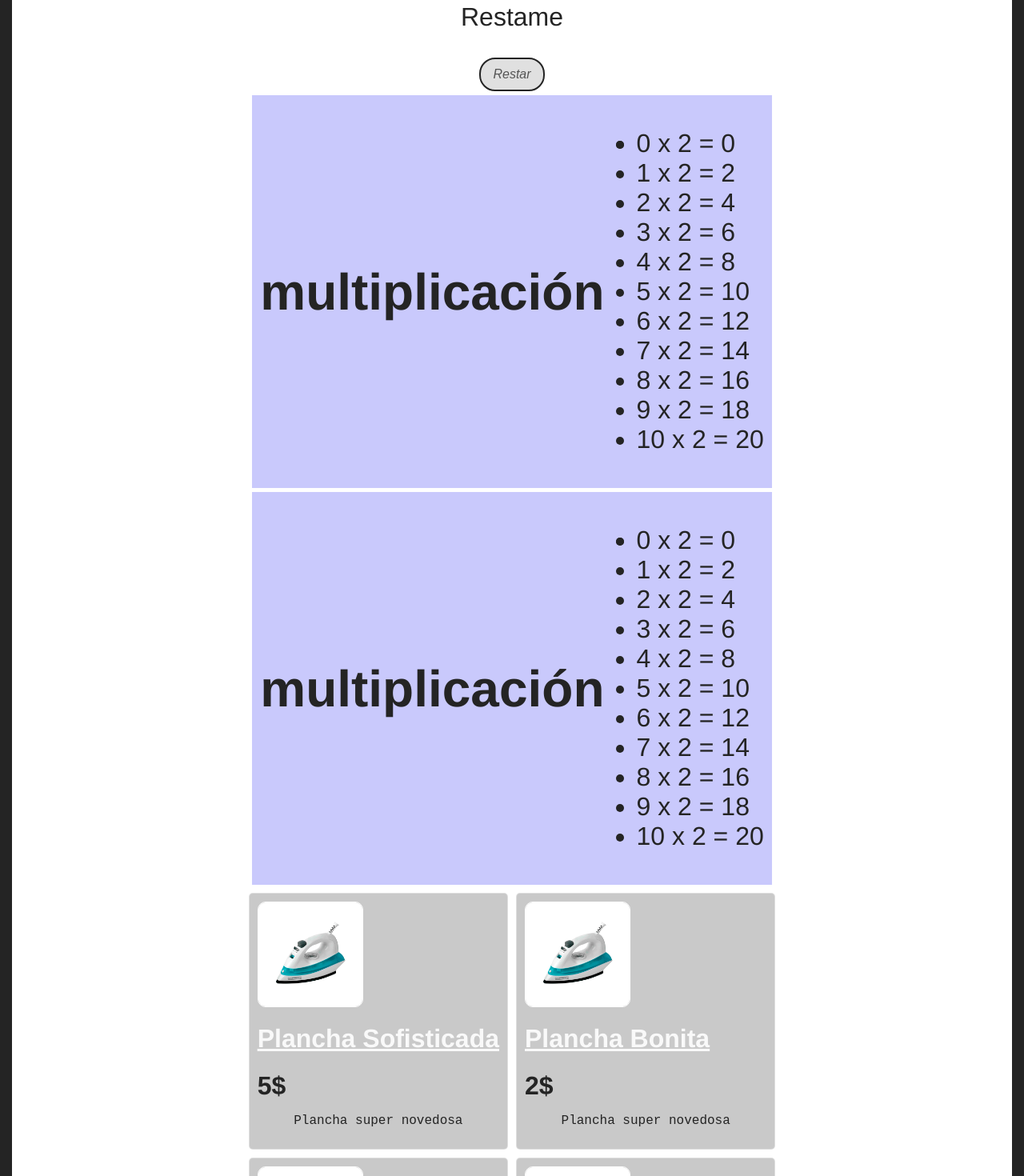
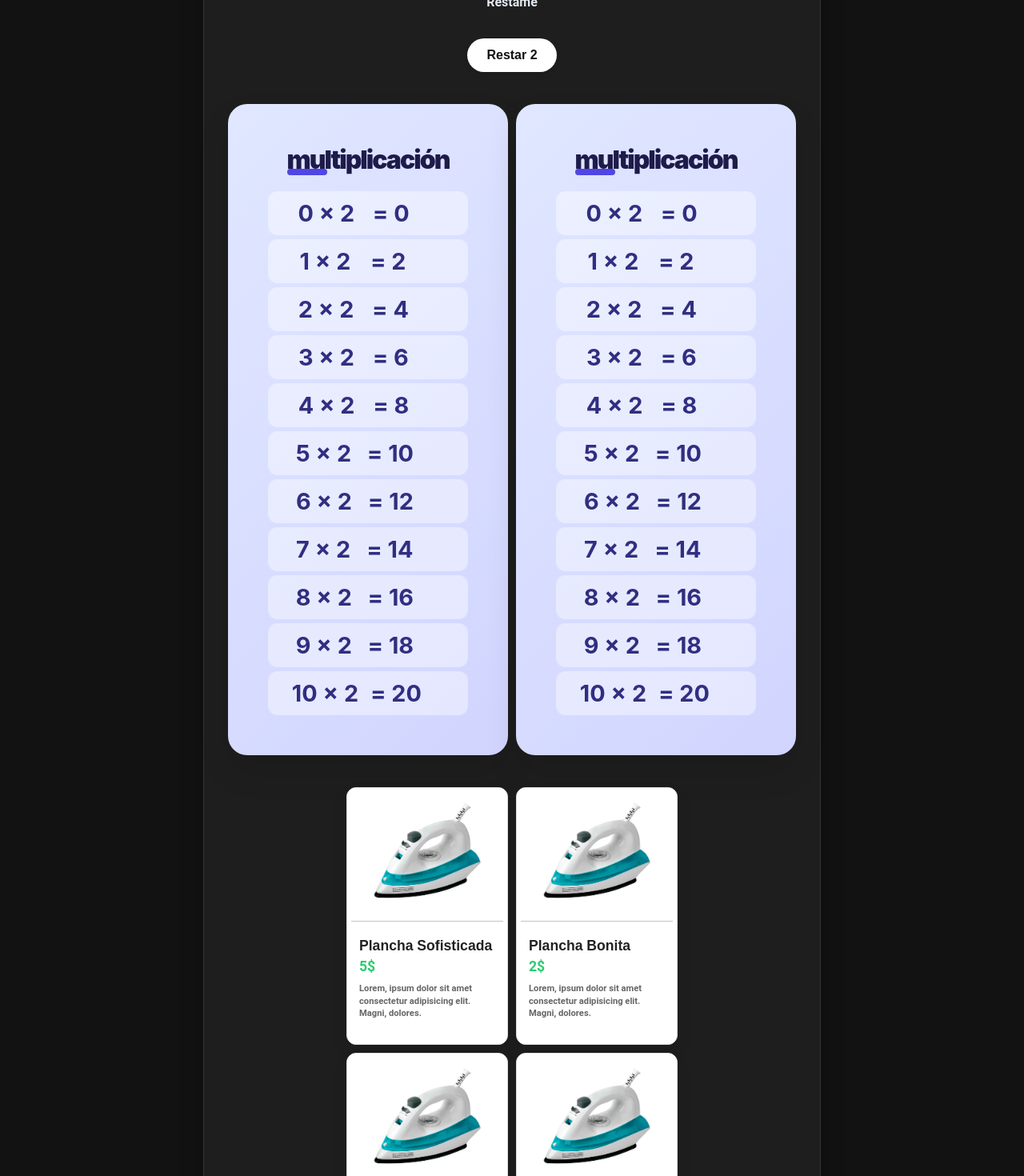
Before and after one commit to DaniDev-19/Practicas, a React (Vite) app: page / in a window 1280 px wide. Shown: the part 340-1810 px from the top of the page at 80% size. Built offline with nearby package versions, Linux system fonts and the light colour scheme.

Commit message:
feature and fix: estilos correjidos y logica de if else anidado con useEffect

```diff
--- a/src/App.css
+++ b/src/App.css
@@ -1,37 +1,50 @@
 .container {
-  background: #ffff;
-  color: #242424;
-  padding: 10px;
-  display: flex-block;
+  background: #1e1e1e;
+  padding: 30px;
+  display: flex;
+  flex-direction: column;
   align-items: center;
-  justify-items: center;
-  gap: 10px;
-  font-family: 'Franklin Gothic Medium', 'Arial Narrow', Arial, sans-serif;
-  font-size: 2rem;
+  justify-content: center;
+  gap: 20px;
+  border-radius: 16px;
+  box-shadow: 0 10px 30px rgba(0, 0, 0, 0.3);
+  border: 1px solid #333;
+  font-family: 'Roboto', sans-serif;
+  font-weight: 600;
 }
 
 .btn-1 {
-  display: flex;
-  background: #24242424;
-  border: solid 2px #242424;
-  padding: 10px 15px;
-  color: #555555;
-  border-radius: 20px;
-  outline: none;
+  display: inline-flex;
+  align-items: center;
+  justify-content: center;
+  background: #ffffff;
+  border: none;
+  padding: 12px 24px;
+  color: #121212;
+  border-radius: 50px;
   font-size: 1rem;
-  font-style: italic;
+  font-weight: 600;
   cursor: pointer;
-  transition: border 0.5s ease-in-out, transform 0.5s ease-in-out;
+  transition: all 0.3s cubic-bezier(0.4, 0, 0.2, 1);
+  box-shadow: 0 4px 6px rgba(0, 0, 0, 0.1);
 }
 
 .btn-1:hover {
-  border: solid 2px #f40404a1;
+  background: #9898989d;
+  color: white;
+  transform: translateY(-2px);
+  box-shadow: 0 8px 15px rgba(244, 4, 4, 0.3);
+
+}
+
+.btn-1:active {
   transform: scale(0.95);
 }
 
 .grilla {
   display: grid;
   grid-template-columns: 1fr 1fr;
+  gap: 10px;
 }
 /* #root {
   max-width: 1280px;
--- a/src/App.tsx
+++ b/src/App.tsx
@@ -1,64 +1,69 @@
 import './App.css';
-import { useState } from 'react';
-import Like from './components/Megusta';
+import { useState, useEffect } from 'react';
+import Like from './components/Multiplication';
 import Card from './components/Card';
 import plancha from "../public/placha.webp"
 function App() {
 
   const [count, setCount]= useState(1);
 
-  if(count === 0 ) {
-    window.alert("no puedes tener numeros negativos")
-  } else if (count === 10) {
-    window.alert("felicidades llegastes a 10")
-  }
+useEffect(() => {
+    if (count < 0) {
+      alert("No puedes tener números negativos");
+      setCount(0);
+    } else if (count === 10) {
+      alert("¡Felicidades, llegaste a 10!");
+    }
+  }, [count]);
 
   return (
     <>
       <div className='container'>
         {/* Funcionalidad 1 */}
-        <p>Componente reactivo {count}</p>
-        <button className='btn-1' title='Seteo el' onClick={() => setCount(count + 1)}>Soy Reactivo</button>
+        <p>Componente reactivo <strong>{count}</strong></p>
+        <button className='btn-1' title='Seteo el' onClick={() => setCount(prev => prev + 1)}>Soy Reactivo</button>
 
         {/* Funcionalidad 2 */}
         <p>Reseteame</p>
         <button className='btn-1' onClick={() => setCount(1)}>Reseteame</button>
 
         {/* Funcionalidad 3 */}
-        <p>Restame</p>
-        <button className='btn-1' onClick={() => setCount(count - 2)}>Restar</button>
+        <p>Restame </p>
+        <button className='btn-1' onClick={() => setCount(prev => prev - 2)}>Restar 2</button>
 
+      <div className='grilla'>
         {/* Componente 2*/}
         <Like />
 
         {/* Componente 2  */}
         <Like></Like>
+      </div>
 
         {/* Grilla de cartas */}
       <div className='grilla'>
         <Card
           title='Plancha Sofisticada'
-          subtitle={plancha}
+          imageUrl={plancha}
           costo='5$'
-          des="Plancha super novedosa"
+          des=" Lorem, ipsum dolor sit amet consectetur adipisicing elit. Magni, dolores."
         />
         <Card
           title='Plancha Bonita'
-          subtitle={plancha}
+          imageUrl={plancha}
           costo='2$'
-          des="Plancha super novedosa"
+          des=" Lorem, ipsum dolor sit amet consectetur adipisicing elit. Magni, dolores."
         />
         <Card
           title='Plancha BeBota'
-          subtitle={plancha}
+          imageUrl={plancha}
           costo='100$'
-          des="Plancha super novedosa"
+          des=" Lorem, ipsum dolor sit amet consectetur adipisicing elit. Magni, dolores."
         />
         <Card
           title='Plancha Chingona'
-          subtitle={plancha}
+          imageUrl={plancha}
           costo='15$'
-          des="Plancha super novedosa"
+          des=" Lorem, ipsum dolor sit amet consectetur adipisicing elit. Magni, dolores."
         />
       </div>
 
--- a/src/components/Card.tsx
+++ b/src/components/Card.tsx
@@ -1,11 +1,12 @@
 import Styles from '../styles/card.module.css';
-function Card ({title="", subtitle="", costo="", des=""}) {
+function Card ({title="", imageUrl="", costo="", des=""}) {
     return (
         <div className={Styles.container}>
             <div className={Styles.img}>
-                <img src={subtitle} alt={title} className={Styles.imge}/>
+                <img src={imageUrl} alt={title} className={Styles.imge}/>
             </div>
-            <h1 className={Styles.title}>{title}</h1>
+            <hr className={Styles.hr}/>
+            <h3 className={Styles.title}>{title}</h3>
             <span className={Styles.costo}>{costo}</span>
             <p className={Styles.desc}>{des}</p>
         </div>
--- a/src/components/Megusta.tsx
+++ b/src/components/Multiplication.tsx
@@ -1,4 +1,4 @@
-import Styles from "../styles/like.module.css";
+import Styles from "../styles/multiplicacion.module.css";
 
 function Like ({count="multiplicación", mult=2}) {
 
@@ -8,7 +8,12 @@ function Like ({count="multiplicación", mult=2}) {
 
     for (let i = 0; i < 11; i++) {
         const resultado = i * calculo;
-        filas.push(<li key={i}>{i} x {calculo} = {resultado}</li>);
+        filas.push(
+        <li key={i}>
+            <span>{i} × {calculo}</span>
+            <span>= {resultado}</span>
+        </li>
+    );
     }
 
     return (
@@ -16,7 +21,7 @@ function Like ({count="multiplicación", mult=2}) {
             <h1>{count}</h1>
 
             <ul>
-                <li>{filas}</li>
+                {filas}
             </ul>
         </div>
     );
--- a/src/index.css
+++ b/src/index.css
@@ -1,9 +1,14 @@
 body {
-  background: #242424;
-  color: aliceblue;
-  margin: 10px;
-  padding: 5px;
+  background: #121212;
+  margin: 0px;
+  color: #e2e8f0;
+  padding: 20px;
+  min-height: 100vh;
+  display: flex;
+  justify-content: center;
+  align-items: center;
   box-sizing: border-box;
+  font-family: 'Inter', system-ui, sans-serif;
 }
 
 
--- a/src/styles/card.module.css
+++ b/src/styles/card.module.css
@@ -1,53 +1,63 @@
 .container {
-    /* display: grid; */
-    /* grid-template-columns: 1fr 1fr; */
-    /* grid-column: auto; */
-    /* grid-template-rows: 1fr 1fr; */
-    align-items: center;
-    justify-content: center;
-    padding: 10px;
-    margin: 5px;
-    gap: 1px;
-    background: #6b6b6b5d;
-    border-radius: 5px;
-    border: 1px solid #ffffff64;
-    flex-wrap: wrap;
+    width: 100%;
+    max-width: 200px;
+    max-height: 300px;
+    height: auto;
+    background: #fff;
+    border: 1px solid #e0e0e0;
+    border-radius: 12px;
+    overflow: hidden;
+    box-shadow: 0 10px 20px rgba(0, 0, 0, 0.08);
+    transition: transform 0.2s ease;
+    display: flex;
+    flex-direction: column;
+    padding-bottom: 20px;
+}
+
+.container:hover{
+    transform: translateY(-5px);
+    box-shadow: 0 10px 20px rgba(0, 0, 0, 0.1);
 }
 
 .img {
-    /* padding: 10px; */
-    width: 130px;
-    height: 130px;
-    border: 1px solid #fff;
-    border-radius: 10px;
+    width: 100%;
+    height: 200px;
     overflow: hidden;
 }
 
 .imge {
+    width: 100%;
+    height: 100%;
     object-fit: cover;
-    width: 100%;
-    height: auto;
-    overflow: hidden;
+    background-color: #f9f9f9;
 }
 
+.hr{
+    border: 0;
+    height: 1px;
+    background-color: #aaaaaab2;
+    margin: 5px 5px;
+}
 .title{
-    font-family: 'Franklin Gothic Medium', 'Arial Narrow', Arial, sans-serif;
-    font-size: 2rem;
-    color: rgba(255, 255, 255, 0.889);
-    text-decoration: underline;
+    font-family: sans-serif;
+    font-size: 1.1rem;
+    margin: 15px 15px 5px 15px;
+    color: #222;
 }
 
 .costo {
-    font-family: 'Franklin Gothic Medium', 'Arial Narrow', Arial, sans-serif;
-    font-size: 2rem;
-    text-align: center;
+    font-size: 1.1rem;
     font-weight: bold;
+    margin: 0 15px;
+    color: #2ecc71;
 }
 
 .desc {
-    font-size: 1rem;
-    font-family: 'Courier New', Courier, monospace;
-    color: #242424;
-    flex-wrap: wrap;
-    text-align: center;
+    font-size: 0.7rem;
+    color: #666;
+    margin: 10px 15px;
+    line-height: 1.4;
+    word-wrap: break-word;
+    overflow-wrap: break-word;
+    -webkit-hyphens: auto;
 }
--- a/src/styles/like.module.css
+++ /dev/null
@@ -1,8 +0,0 @@
-.container {
-    background: rgba(189, 189, 252, 0.816);
-    padding: 10px;
-    margin: 5px;
-    display: flex;
-    align-items: center;
-    justify-content: center;
-}
--- /dev/null
+++ b/src/styles/multiplicacion.module.css
@@ -0,0 +1,78 @@
+.container {
+    display: flex;
+    align-items: center;
+    flex-direction: column;
+    gap: 20px;
+    background: linear-gradient(135deg, #e0e7ff 0%, #d1d5ff 100%);
+    padding: 50px;
+    border-radius: 24px;
+    box-shadow: 0 20px 40px rgba(0, 0, 0, 0.1);
+    font-family: 'Inter', system-ui, -apple-system, BlinkMacSystemFont, 'Segoe UI', Roboto, Oxygen, Ubuntu, Cantarell, 'Open Sans', 'Helvetica Neue', sans-serif;
+    max-width: 900px;
+    margin: 20px auto;
+    overflow: hidden;
+}
+
+.container h1 {
+    font-size: 2rem;
+    font-weight: 900;
+    color: #1e1b4b;
+    text-transform: lowercase;
+    letter-spacing: -2px;
+    margin: 0;
+    position: relative;
+}
+
+.container h1::after {
+    content: '';
+    position: absolute;
+    bottom: 0;
+    left: 0;
+    width: 50px;
+    height: 8px;
+    background: #4f46e5;
+    border-radius: 4px;
+}
+
+.container ul {
+    list-style: none;
+    margin: 0;
+    padding: 0;
+    display: flex;
+    flex-direction: column;
+    gap: 5px;
+    width: 100%;
+    max-width: 400px;
+}
+
+.container li {
+    font-size: 1.8rem;
+    font-weight: 700;
+    color: #312e81;
+    padding: 10px 15px;
+    background: rgba(255, 255, 255, 0.4);
+    border-radius: 12px;
+    transition: all 0.3s ease;
+    cursor: default;
+    display: flex;
+    justify-content: space-evenly;
+    min-width: 220px;
+}
+
+.container li:hover{
+    background: #ffffff;
+    transform: scale(1.05);
+    box-shadow: 0 10px 15px rgba(0, 0, 0, 0.05);
+    color: #4f46e5;
+}
+
+.container li::after {
+    content: "✔";
+    font-size: 1rem;
+    opacity: 0;
+    transition: opacity 0.3s;
+}
+
+.container li:hover::after {
+    opacity: 1;
+}
```
Also changed, not shown: src/components/Contador.tsx (added, +30 -0 lines), src/components/Buscador.tsx (added).
